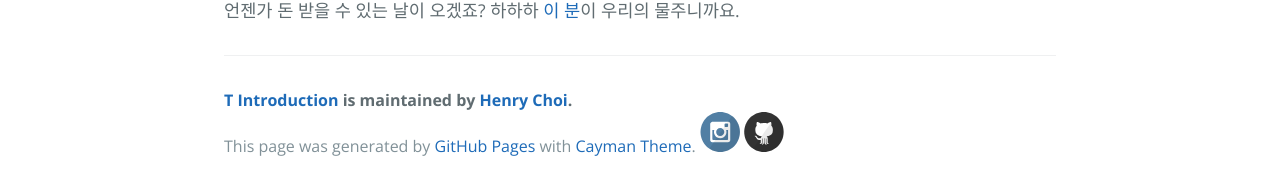
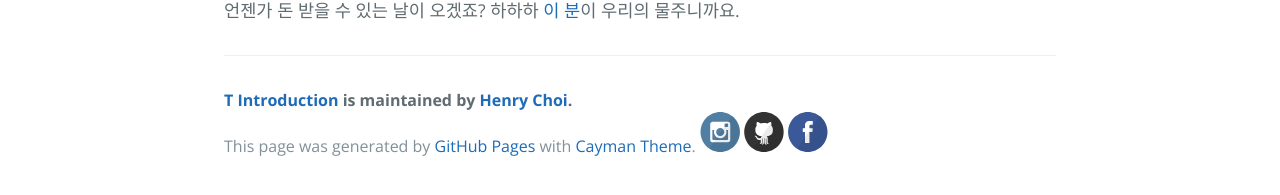
Before and after one commit to ProjectM4/ProjectM4.github.io, a Jekyll site: the page built from _posts/2017-01-05-Introduction.markdown, in a window 1280 px wide. Shown: the part 532-727 px from the top of the page. Built offline with Jekyll 4.4.1, drawn with Linux system fonts in a browser that asks for light colours.

Commit message:
added facebook icon

```diff
--- a/_includes/page-footer.html
+++ b/_includes/page-footer.html
@@ -3,4 +3,5 @@
   <span class="site-footer-credits">This page was generated by <a href="https://pages.github.com">GitHub Pages</a> with <a href="https://github.com/pietromenna/jekyll-cayman-theme">Cayman Theme</a>.</span>
   <a href="https://instagram.com"><i class="svg-icon instagram"></i></a>
   <a href="https://github.com"<i class="svg-icon github"></i></a>
+  <a href="https://www.facebook.com"<i class="svg-icon facebook"></i></a>
 </footer>
```
